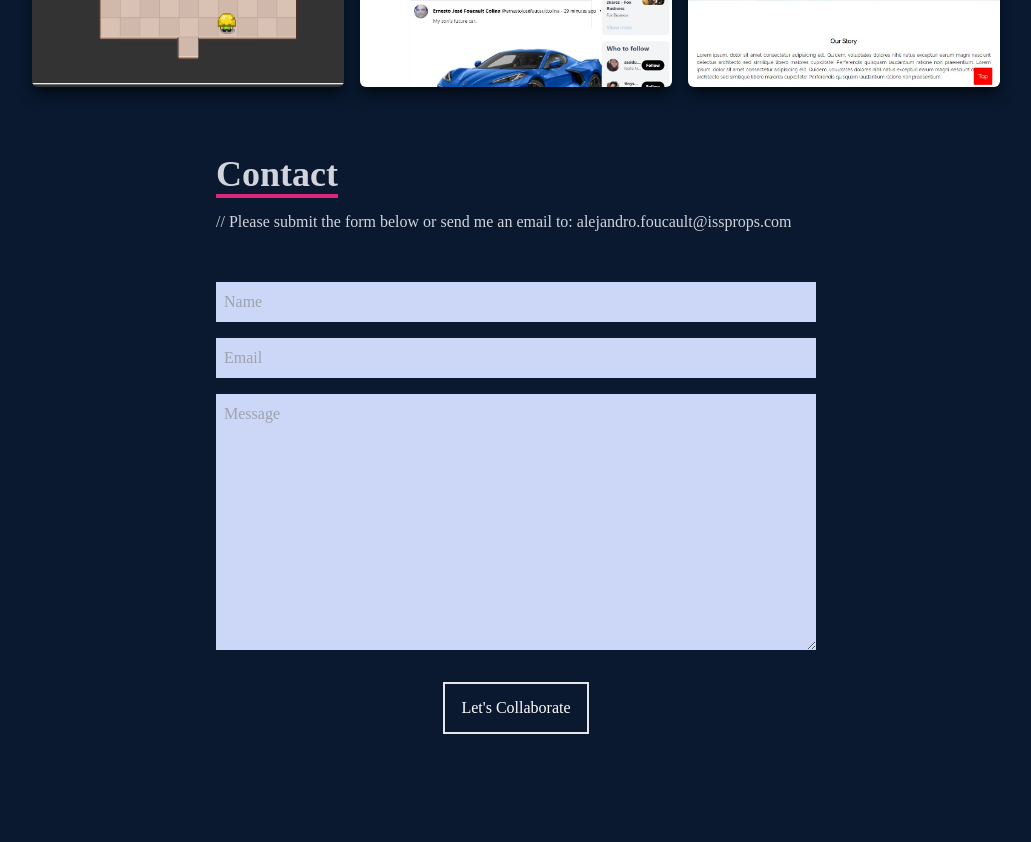
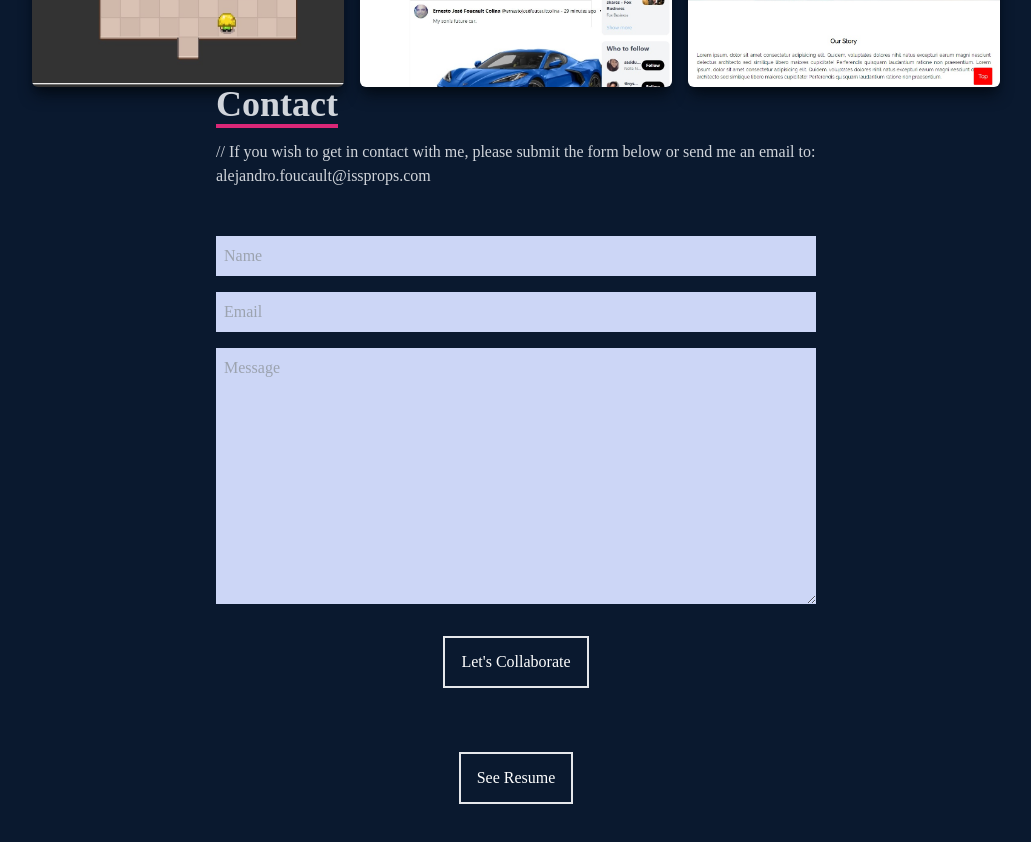
Before and after one commit to ajfm88/react-portfolio-v2, a React (Create React App) app: page / in a window 1280 px wide. Shown: the part 3140-3982 px from the top of the page, without its empty margins (124-1155 px from the left). Built offline with nearby package versions, Linux system fonts and the light colour scheme.

Commit message:
29. Updated resume.

```diff
--- a/src/components/Contact.jsx
+++ b/src/components/Contact.jsx
@@ -16,8 +16,8 @@ const Contact = () => {
             Contact
           </p>
           <p className='text-gray-300 py-4'>
-            // Please submit the form below or send me an email to:
-            alejandro.foucault@issprops.com
+            // If you wish to get in contact with me, please submit the form
+            below or send me an email to: alejandro.foucault@issprops.com
           </p>
         </div>
         <input
@@ -38,8 +38,19 @@ const Contact = () => {
           rows='10'
           placeholder='Message'
         ></textarea>
-        <button className='text-white border-2 hover:bg-pink-600 hover:border-pink-600 px-4 py-3 my-8 mx-auto flex items-center'>
+        <button
+          type='submit'
+          className='text-white border-2 hover:bg-pink-600 hover:border-pink-600 px-4 py-3 my-8 mx-auto flex items-center'
+        >
           Let's Collaborate
+        </button>
+        <button
+          type='button'
+          className='text-white border-2 hover:bg-pink-600 hover:border-pink-600 px-4 py-3 my-8 mx-auto flex items-center'
+        >
+          <a href='https://drive.google.com/file/d/1PaMnfocfEEbOowfjpGdQ9gjMky9i1o6A'>
+            See Resume
+          </a>
         </button>
       </form>
     </div>
--- a/src/components/Navbar.jsx
+++ b/src/components/Navbar.jsx
@@ -122,7 +122,7 @@ const Navbar = () => {
           <li className='w-[160px] h-[60px] flex justify-between items-center ml-[-100px] hover:ml-[-10px] duration-300 bg-[#6fc2b0]'>
             <a
               className='flex justify-between items-center w-full text-gray-300'
-              href='mailto:ajfoucaultmo@mail.usf.edu'
+              href='mailto:alejandro.foucault@issprops.com'
             >
               Email <HiOutlineMail size={30} />
             </a>
@@ -130,7 +130,7 @@ const Navbar = () => {
           <li className='w-[160px] h-[60px] flex justify-between items-center ml-[-100px] hover:ml-[-10px] duration-300 bg-[#DAA520]'>
             <a
               className='flex justify-between items-center w-full text-[#0D2275]'
-              href='https://drive.google.com/file/d/1sl_M4uBqserhLv6U8RzDtkuDD2nVtc4z'
+              href='https://drive.google.com/file/d/1PaMnfocfEEbOowfjpGdQ9gjMky9i1o6A'
             >
               Resume <BsFillPersonLinesFill size={30} />
             </a>
```
Also changed, not shown: 1 other file (tests, documents, lock files or other folders).
